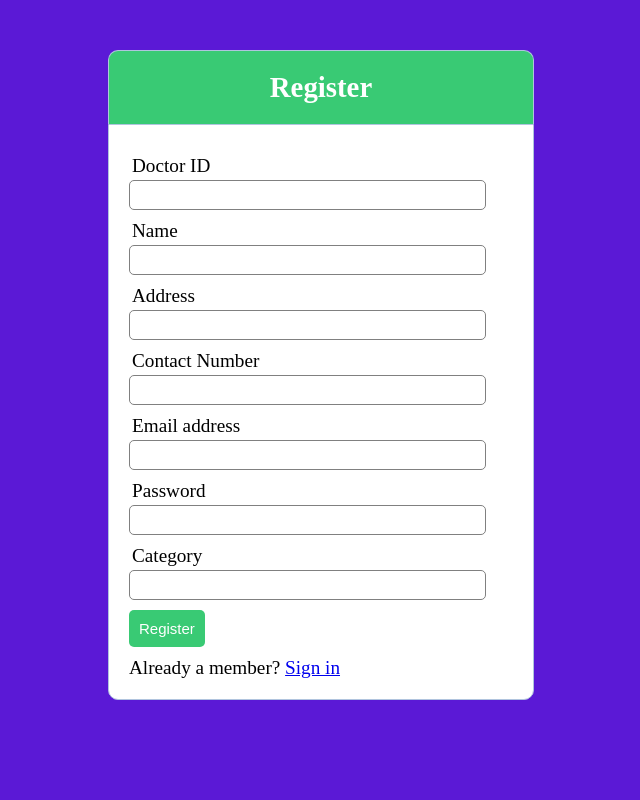
After one commit to PETR0NAPY/DoctorPatient, a PHP site: page /2nd.php in a window 1280 px wide. The commit adds this page. Shown: the whole page, without its empty margins (319-959 px from the left). Run offline with PHP 8.4, Linux system fonts and the light colour scheme; tables that the repository leaves empty hold one stand-in row (values such as "Sample post").

Commit message:
Doctor Form Done

```diff
--- /dev/null
+++ b/2nd.php
@@ -0,0 +1,65 @@
+<?php include('server.php'); ?>
+<!DOCTYPE html>
+<html>
+<head>
+	<title>Doctor</title>
+	<link rel="stylesheet" type="text/css" href="style/style.css">
+</head>
+<body>
+	<div class="header">
+	<h2>Register</h2>
+</div>
+
+<form method="post" action="2nd.php" enctype="multipart/form-data">
+
+	<?php include ('errors.php'); ?>
+
+	<div class="input-group">
+		<label>Doctor ID</label>
+		<input type="text" name="DoctorID" >
+	</div>
+
+
+	<div class="input-group">
+		<label>Name</label>
+		<input type="text" name="Doctorname" >
+	</div>
+
+	<div class="input-group">
+		<label>Address</label>
+		<input type="text" name="Address">
+	</div>
+
+	<div class="input-group">
+		<label>Contact Number</label>
+		<input type="text" name="ContactNumber">
+	</div>
+
+
+	<div class="input-group">
+		<label>Email address</label>
+		<input type="text" name="email">
+	</div>
+
+	<div class="input-group">
+		<label>Password</label>
+		<input type="text" name="password">
+	</div>
+
+	<div class="input-group">
+		<label>Category</label>
+		<input type="text" name="category">
+	</div>
+
+
+	<div class="input-group">
+		<button type="submit" name="Register1" class="btn">Register</button>
+	</div>
+
+	<p>
+		Already a member? <a href="login2.php">Sign in </a>
+	</p>
+</form>
+
+</body>
+</html>
--- a/login2.php
+++ b/login2.php
@@ -26,6 +26,9 @@
 	<div class="input-groupD">
 		<button type="submit" name="Login2" class="btnD"> Login</button>
 	</div>
+	<p>
+		Not a member? <a href="2nd.php">Sign Up </a>
+	</p>
 </form>
 
 </body>
--- a/server.php
+++ b/server.php
@@ -74,6 +74,74 @@ if(count($errors)==0){
 
 	# code...
 }
+
+# Doctors Registration
+
+if (isset($_POST['Register1'])) {
+	$DoctorID 	= $mysqli -> real_escape_string($_POST['DoctorID']);
+	$Doctorname 	= $mysqli -> real_escape_string($_POST['Doctorname']);
+	$Address 	= $mysqli -> real_escape_string($_POST['Address']);
+	$ContactNumber	 = $mysqli -> real_escape_string($_POST['ContactNumber']);
+	$Email 		=  $mysqli -> real_escape_string($_POST['email']);
+	$Password 	= $mysqli -> real_escape_string($_POST['password']);
+	$category 	= $mysqli -> real_escape_string($_POST['category']);
+
+	if (empty($DoctorID)) {
+	array_push($errors,"DoctorID is required");
+	# code...
+}
+
+if (empty($Doctorname)) {
+	array_push($errors,"Doctorname is required");
+	# code...
+}
+
+
+if (empty($Address)) {
+	array_push($errors,"Address is required");
+	# code...
+}
+
+if (empty($ContactNumber)) {
+	array_push($errors,"Contact Number is required");
+	# code...
+}
+
+
+if (empty($Email)) {
+	array_push($errors,"Email is required");
+	# code...
+}
+
+if (empty($Password)) {
+	array_push($errors,"Password is required");
+	# code...
+}
+
+if (empty($category)) {
+	array_push($errors,"category is required");
+	# code...
+}
+
+if(count($errors)==0){
+
+
+	$Password=md5($Password);
+
+	$sql = "INSERT INTO  doctor (DoctorID, Doctorname, email, Address, ContactNumber, password, categorey) VALUES ('$DoctorID','$Doctorname','$Address','$ContactNumber','$Email','$Password','$category') ";
+
+	if (!$mysqli -> query($sql)) {
+  printf("%d Row inserted.\n", $mysqli->affected_rows);
+}
+
+}
+
+	# code...
+}
+
+
+
+# Login Code
 
 if (isset($_POST['Login'])) {
 
--- a/style/style2.css
+++ b/style/style2.css
@@ -16,7 +16,7 @@ h1{
 	margin-left: 2%;
 	margin-top: 10px;
 	font-family: 'Alfa Slab One',cursive;
-	color: #39ca74;
+	color: #ffffff;
 }
 
 span{
--- a/style/style5.css
+++ b/style/style5.css
@@ -16,7 +16,7 @@ h1{
 	margin-left: 2%;
 	margin-top: 10px;
 	font-family: 'Alfa Slab One',cursive;
-	color: #992828;
+	color: #ffffff;
 }
 
 span{
```
Also changed, not shown: style/style3.css (+2 -6 lines).
